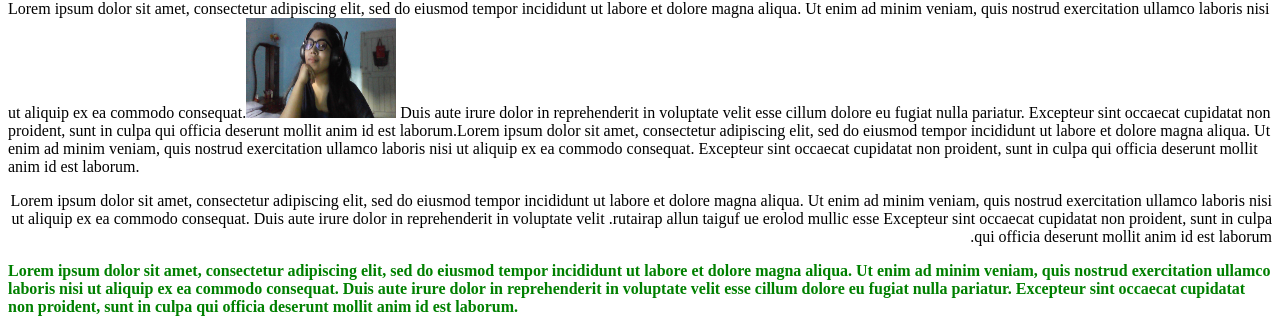
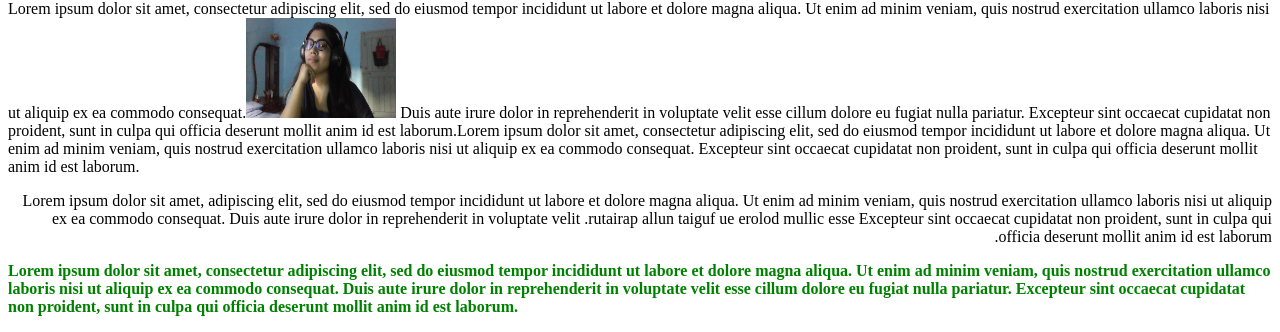
Before and after one commit to Jerinislam05/html-css-practice, a plain HTML site: page index2.html in a window 1280 px wide. Shown: the part 714-1046 px from the top of the page. Drawn offline with Linux system fonts and the light colour scheme.

Commit message:
html2 file modified

```diff
--- a/index2.html
+++ b/index2.html
@@ -21,7 +21,7 @@
 		<img width="250" height="200"  src="Image/live.jpg"/>
 		<img width="250" height="200"  src="Image/IMG_0277.JPEG"/>
 		<p>Lorem ipsum dolor sit amet, consectetur adipiscing elit, sed do eiusmod tempor incididunt ut labore et dolore magna aliqua. Ut enim ad minim veniam, quis nostrud exercitation ullamco laboris nisi ut aliquip ex ea commodo consequat.<img width=150" height="100"  src="Image/live.jpg"/> Duis aute irure dolor in reprehenderit in voluptate velit esse cillum dolore eu fugiat nulla pariatur. Excepteur sint occaecat cupidatat non proident, sunt in culpa qui officia deserunt mollit anim id est laborum.Lorem ipsum dolor sit amet, consectetur adipiscing elit, sed do eiusmod tempor incididunt ut labore et dolore magna aliqua. Ut enim ad minim veniam, quis nostrud exercitation ullamco laboris nisi ut aliquip ex ea commodo consequat.<!-- Duis aute irure dolor in reprehenderit in voluptate velit esse cillum dolore eu fugiat nulla pariatur.--> Excepteur sint occaecat cupidatat non proident, sunt in culpa qui officia deserunt mollit anim id est laborum.<p>
-		<p dir="rtl">Lorem ipsum dolor sit amet, consectetur adipiscing elit, sed do eiusmod tempor incididunt ut labore et dolore magna aliqua. Ut enim ad minim veniam, quis nostrud exercitation ullamco laboris nisi ut aliquip ex ea commodo consequat. Duis aute irure dolor in reprehenderit in voluptate velit <bdo>esse cillum dolore eu fugiat nulla pariatur.</bdo> Excepteur sint occaecat cupidatat non proident, sunt in culpa qui officia deserunt mollit anim id est laborum.</p>
+		<p dir="rtl">Lorem ipsum dolor sit amet, adipiscing elit, sed do eiusmod tempor incididunt ut labore et dolore magna aliqua. Ut enim ad minim veniam, quis nostrud exercitation ullamco laboris nisi ut aliquip ex ea commodo consequat. Duis aute irure dolor in reprehenderit in voluptate velit <bdo>esse cillum dolore eu fugiat nulla pariatur.</bdo> Excepteur sint occaecat cupidatat non proident, sunt in culpa qui officia deserunt mollit anim id est laborum.</p>
 
 		<p style="font-weight:bold; color:green;">Lorem ipsum dolor sit amet, consectetur adipiscing elit, sed do eiusmod tempor incididunt ut labore et dolore magna aliqua. Ut enim ad minim veniam, quis nostrud exercitation ullamco laboris nisi ut aliquip ex ea commodo consequat. Duis aute irure dolor in reprehenderit in voluptate velit esse cillum dolore eu fugiat nulla pariatur. Excepteur sint occaecat cupidatat non proident, sunt in culpa qui officia deserunt mollit anim id est laborum.</p>
 
```
